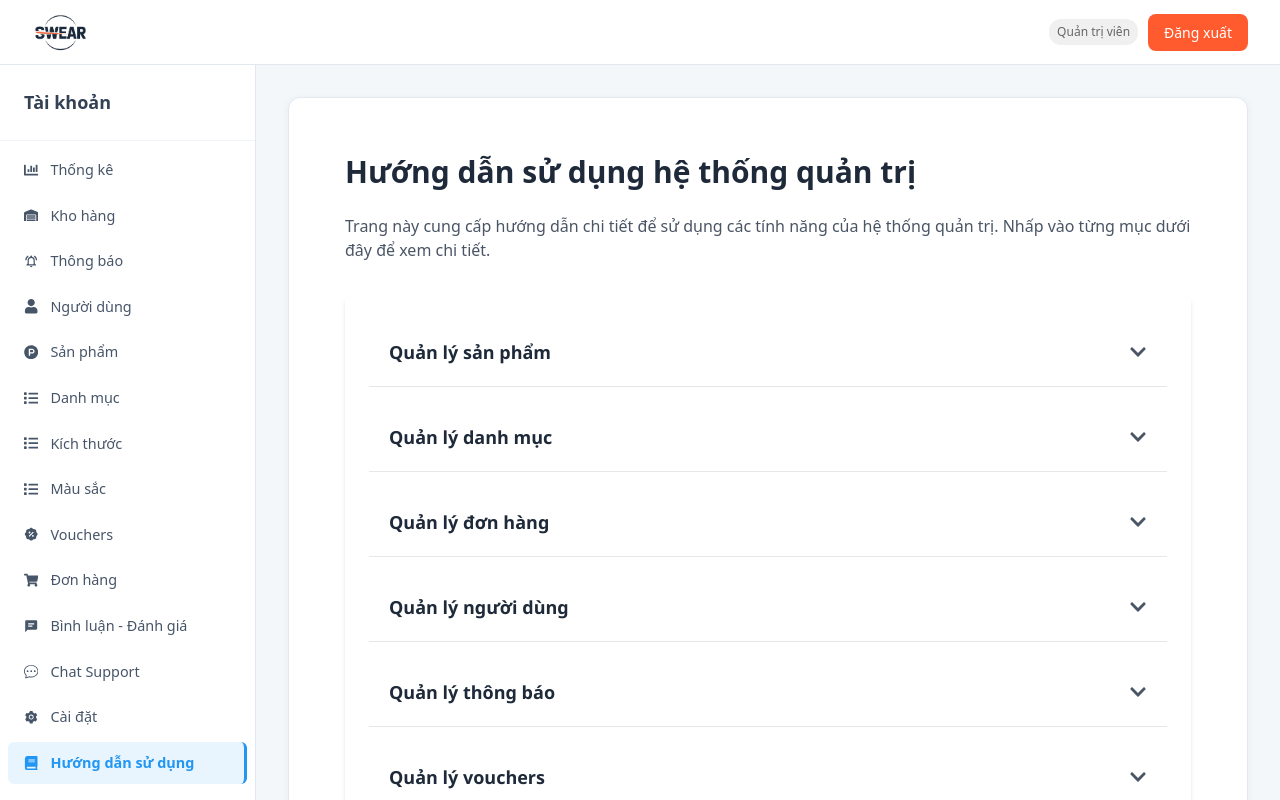
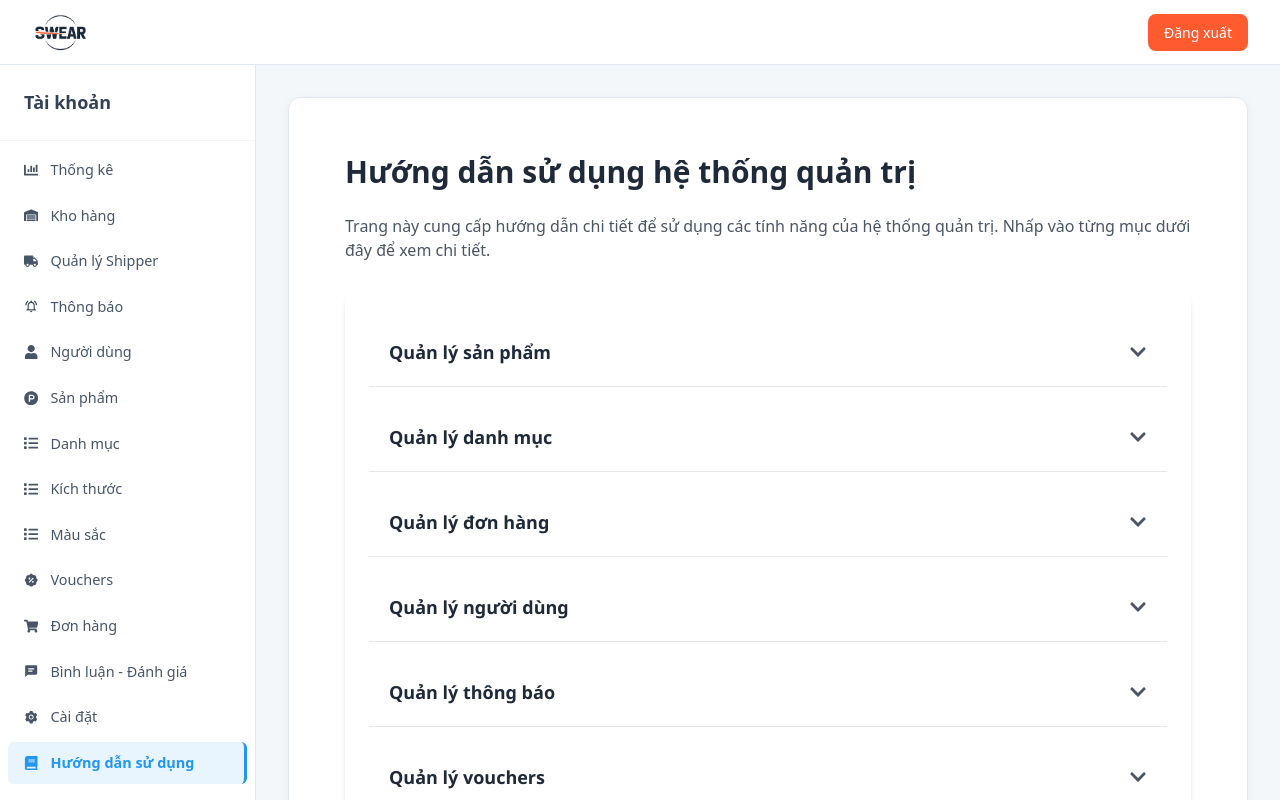
Before and after one commit to Vanthu004/DATN_WebQuantri, a React (Vite) app in the folder admin/: page /guides in a window 1280 px wide. Shown: the top 800 px of the page. Built offline with nearby package versions, Linux system fonts and the light colour scheme; no server answers; sample sign-in values are in the browser's storage.

Commit message:
fix layout

```diff
--- a/admin/package.json
+++ b/admin/package.json
@@ -23,6 +23,7 @@
     "react-native-web": "^0.21.0",
     "react-router-dom": "^7.7.1",
     "react-toastify": "^11.0.5",
+    "socket.io-client": "^4.8.1",
     "tailwindcss": "^4.1.10"
   },
   "devDependencies": {
--- a/admin/src/App.tsx
+++ b/admin/src/App.tsx
@@ -1,5 +1,3 @@
-// admin/src/App.tsx (Updated)
-
 import { Route, Routes } from "react-router-dom";
 import "./App.css";
 import PageNotFound from "./pages/PageNotFound";
@@ -44,21 +42,13 @@ import UpdateSize from "./pages/sizes/UpdateSize";
 import ListColors from "./pages/colors/ListColors";
 import AddColor from "./pages/colors/AddColor";
 import UpdateColor from "./pages/colors/UpdateColor";
-import Guides from "./pages/guides/Guides";
+import Guides from "./pages/guides/Guides"; // Import trang mới
+import { OrderNotifyProvider } from "./contexts/OrderNotifyContext";
 
-// Chat Support Pages
-import ChatDashboard from "./pages/chat/ChatDashboard";
-import ChatRoomsList from "./pages/chat/ChatRoomsList";
-import ChatRoomDetail from "./pages/chat/ChatRoomDetail";
-
-import { OrderNotifyProvider } from "./contexts/OrderNotifyContext";
-import { ChatProvider } from "./contexts/ChatContext";
 
 function App() {
   return (
     <OrderNotifyProvider>
-
-      <ChatProvider>
       <Routes>
         {/* Private routes */}
         <Route element={<PrivateRouter />}>
@@ -67,8 +57,18 @@ function App() {
             <Route path="/notify" element={<Notify />} />
             <Route path="/statistics" element={<SalesStatisticsPage />} />
             <Route path="/inventory" element={<InventoryPage />} />
+
+            {/* Shipper Management Routes */}
+            <Route path="/shippers" element={<ShipperManagementPage />} />
+            <Route path="/shippers/list" element={<ShipperListPage />} />
+            <Route path="/shippers/add" element={<AddShipper />} />
+            <Route path="/shippers/orders" element={<OrderAssignmentPage />} />
+            <Route path="/shippers/statistics" element={<ShipperStatisticsPage />} />
+            <Route path="/shippers/reports" element={<ShipperReportsPage />} />
+
             <Route path="/vouchers" element={<Vouchers />} />
             <Route path="/addvouchers" element={<AddVoucher />} />
+            <Route path="//updatevouchers/:voucher_id" element={<EditVoucher />} />
             <Route path="/updatevouchers/:voucher_id" element={<EditVoucher />} />
 
             <Route path="/comments" element={<Comments />} />
@@ -104,30 +104,19 @@ function App() {
             {/* Order Path */}
             <Route path="/orders" element={<OrderPage />} />
             <Route path="/orders/:id" element={<OrderDetail />} />
+            <Route path="/setting" element={<Setting />} />
 
-              {/* Chat Support Routes */}
-              <Route path="/chat/dashboard" element={<ChatDashboard />} />
-              <Route path="/chat/rooms" element={<ChatRoomsList />} />
-              <Route path="/chat/room/:roomId" element={<ChatRoomDetail />} />
-
-              {/* Redirect /chat to dashboard */}
-              <Route path="/chat" element={<ChatDashboard />} />
-
-              {/* Settings & Guides */}
-              <Route path="/setting" element={<Setting />} />
+            {/* Thêm route mới cho Guides */}
             <Route path="/guides" element={<Guides />} />
           </Route>
         </Route>
-
         {/* Public path */}
         <Route path="/register" element={<RegisterPage />} />
         <Route path="/login" element={<Login />} />
         <Route path="*" element={<PageNotFound />} />
       </Routes>
       <ToastContainer position="top-right" autoClose={3000} />
-      </ChatProvider>
     </OrderNotifyProvider>
   );
 }
-
 export default App;
--- a/admin/src/components/layouts/LayoutAdmin.tsx
+++ b/admin/src/components/layouts/LayoutAdmin.tsx
@@ -1,7 +1,4 @@
-// admin/src/components/layouts/LayoutAdmin.tsx (Updated)
-
 import { Link, Outlet, useNavigate, useLocation } from "react-router-dom";
-import { useEffect, useState } from "react";
 import {
   FaUser,
   FaProductHunt,
@@ -15,7 +12,6 @@ import {
 import { MdOutlineNotificationsActive } from "react-icons/md";
 import { RiDiscountPercentFill } from "react-icons/ri";
 import { BiSolidCommentDetail } from "react-icons/bi";
-import { BsChatDots } from "react-icons/bs"; // Icon cho Chat Support
 import { AiFillSetting } from "react-icons/ai";
 import "../../css/layouts/layoutAdmin.css";
 import "../../css/notify/orderToast.css";
@@ -97,126 +93,13 @@ const menuItems = [
   },
 ];
 
-interface User {
-  role: string;
-}
-
-
 const LayoutAdmin = () => {
   const navigate = useNavigate();
   const location = useLocation();
   const { newOrderCount, latestOrder, showToast, setShowToast } = useOrderNotify();
-  const [user, setUser] = useState<User | null>(null);
 
   // Khởi tạo hook để kiểm tra đơn hàng mới
   useOrderNotification();
-
-  useEffect(() => {
-    // Get user role from token
-    const token = localStorage.getItem('token');
-    if (token) {
-      try {
-        const payload = JSON.parse(atob(token.split('.')[1]));
-        setUser({ role: payload.role || 'user' });
-      } catch (error) {
-        console.error('Error parsing token:', error);
-      }
-    }
-  }, []);
-
-  // Base menu items for all users
-  const baseMenuItems = [
-    {
-      path: "/",
-      icon: <FaChartBar />,
-      label: "Thống kê",
-      roles: ["admin", "staff"]
-    },
-    {
-      path: "/inventory",
-      icon: <FaWarehouse />,
-      label: "Kho hàng",
-      roles: ["admin"]
-    },
-    {
-      path: "/notify",
-      icon: <MdOutlineNotificationsActive />,
-      label: "Thông báo",
-      roles: ["admin", "staff"]
-    },
-    {
-      path: "/users",
-      icon: <FaUser />,
-      label: "Người dùng",
-      roles: ["admin"]
-    },
-    {
-      path: "/products",
-      icon: <FaProductHunt />,
-      label: "Sản phẩm",
-      roles: ["admin"]
-    },
-    {
-      path: "/categories",
-      icon: <FaList />,
-      label: "Danh mục",
-      roles: ["admin"]
-    },
-    {
-      path: "/sizes",
-      icon: <FaList />,
-      label: "Kích thước",
-      roles: ["admin"]
-    },
-    {
-      path: "/colors",
-      icon: <FaList />,
-      label: "Màu sắc",
-      roles: ["admin"]
-    },
-    {
-      path: "/vouchers",
-      icon: <RiDiscountPercentFill />,
-      label: "Vouchers",
-      roles: ["admin"]
-    },
-    {
-      path: "/orders",
-      icon: <FaShoppingCart />,
-      label: "Đơn hàng",
-      roles: ["admin", "staff"]
-    },
-    {
-      path: "/comments",
-      icon: <BiSolidCommentDetail />,
-      label: "Bình luận - Đánh giá",
-      roles: ["admin", "staff"]
-    },
-    {
-      path: "/chat",
-      icon: <BsChatDots />,
-      label: "Chat Support",
-      roles: ["admin", "staff"]
-    },
-    {
-      path: "/setting",
-      icon: <AiFillSetting />,
-      label: "Cài đặt",
-      roles: ["admin", "staff"]
-    },
-    {
-      path: "/guides",
-      icon: <FaBook />,
-      label: "Hướng dẫn sử dụng",
-      roles: ["admin", "staff"]
-    },
-  ];
-
-  // Filter menu items based on user role
-  const menuItems = baseMenuItems.filter(item => {
-    if (!user) return false;
-    return item.roles.includes(user.role);
-  });
 
   const handleLogout = () => {
     localStorage.removeItem("token");
@@ -229,12 +112,6 @@ const LayoutAdmin = () => {
 
   const handleCloseToast = () => {
     setShowToast(false);
-  };
-
-  // Check if chat menu item should have notification badge
-  const getChatPath = () => {
-    const chatPaths = ['/chat', '/chat/dashboard', '/chat/rooms'];
-    return chatPaths.includes(location.pathname) || location.pathname.startsWith('/chat/room/');
   };
 
   return (
@@ -253,15 +130,6 @@ const LayoutAdmin = () => {
           <img src={logo} alt="SwearLogo" />
         </Link>
         <div className="header-actions">
-          {user && (
-            <div className="user-info">
-              <span className="user-role">
-                {user.role === 'admin' && 'Quản trị viên'}
-                {user.role === 'staff' && 'Nhân viên hỗ trợ'}
-                {user.role === 'user' && 'Người dùng'}
-              </span>
-            </div>
-          )}
           <button className="logout-btn" onClick={handleLogout}>
             Đăng xuất
           </button>
@@ -279,22 +147,14 @@ const LayoutAdmin = () => {
               {menuItems.map((item) => (
                 <li key={item.path} className="menu-item">
                   <Link
-                    to={item.path === '/chat' ? '/chat/dashboard' : item.path}
-                    className={
-                      (item.path === '/chat' ? getChatPath() : location.pathname === item.path)
-                        ? "active"
-                        : ""
-                    }
+                    to={item.path}
+                    className={location.pathname === item.path ? "active" : ""}
                   >
                     {item.icon}
                     <span>{item.label}</span>
                     {/* Hiển thị chấm đỏ nếu là menu Thông báo và có đơn hàng mới */}
                     {item.path === "/notify" && newOrderCount > 0 && (
                       <span className="menu-dot"></span>
-                    )}
-                    {/* TODO: Add chat notification badge if needed */}
-                    {item.path === "/chat" && false && (
-                      <span className="menu-dot chat-dot"></span>
                     )}
                   </Link>
                 </li>
@@ -313,5 +173,4 @@ const LayoutAdmin = () => {
     </div>
   );
 };
-
 export default LayoutAdmin;
```
Also changed, not shown: 1 other file (tests, documents, lock files or other folders). Lines whose indentation alone changed are shown as unchanged.
